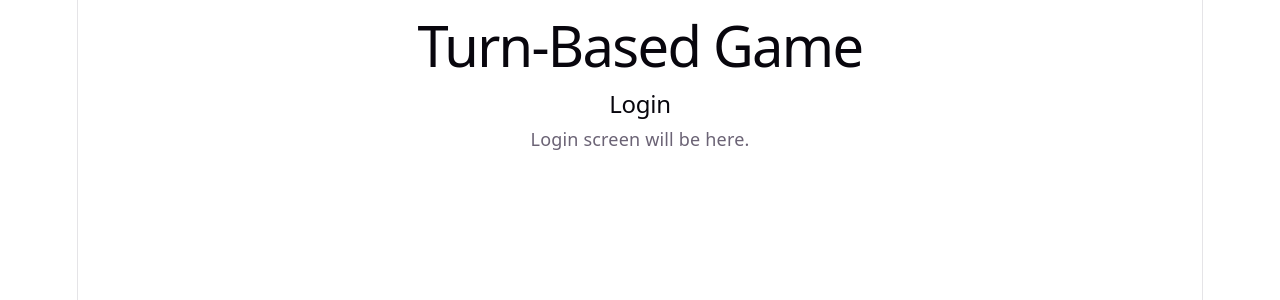
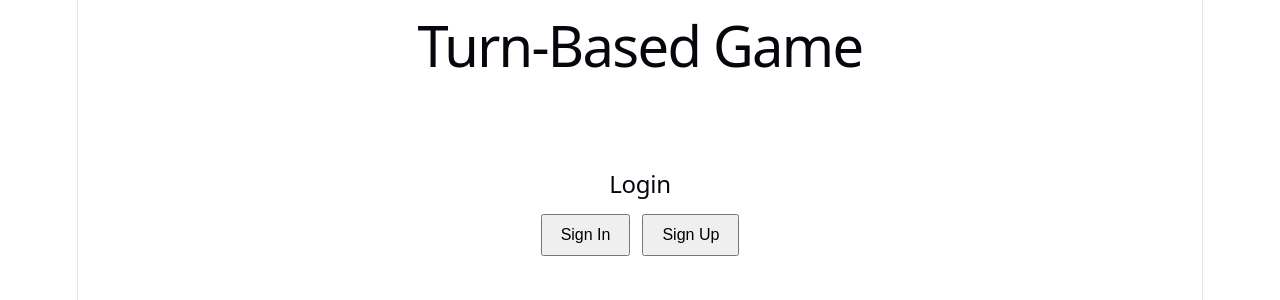
Before and after one commit to MnaboDe/turn-based-game, a React app in the folder frontend/: page / in a window 1280 px wide. Shown: the top 300 px of the page. Built offline with nearby package versions, Linux system fonts and the light colour scheme; the HTML template or start-up script is replaced by a standard one.

Commit message:
Style login screen

```diff
--- /dev/null
+++ b/frontend/src/screens/Login.css
@@ -0,0 +1,16 @@
+.login-container {
+  padding-top: 80px;
+  text-align: center;
+}
+
+.login-actions {
+  display: flex;
+  justify-content: center;
+  gap: 12px;
+  margin-top: 16px;
+}
+
+.login-actions button {
+  padding: 10px 18px;
+  font-size: 16px;
+}
--- a/frontend/src/screens/Login.jsx
+++ b/frontend/src/screens/Login.jsx
@@ -1,8 +1,14 @@
+import "./Login.css";
+
 function Login() {
   return (
-    <div>
+    <div className="login-container">
       <h2>Login</h2>
-      <p>Login screen will be here.</p>
+
+      <div className="login-actions">
+        <button>Sign In</button>
+        <button>Sign Up</button>
+      </div>
     </div>
   );
 }
```
